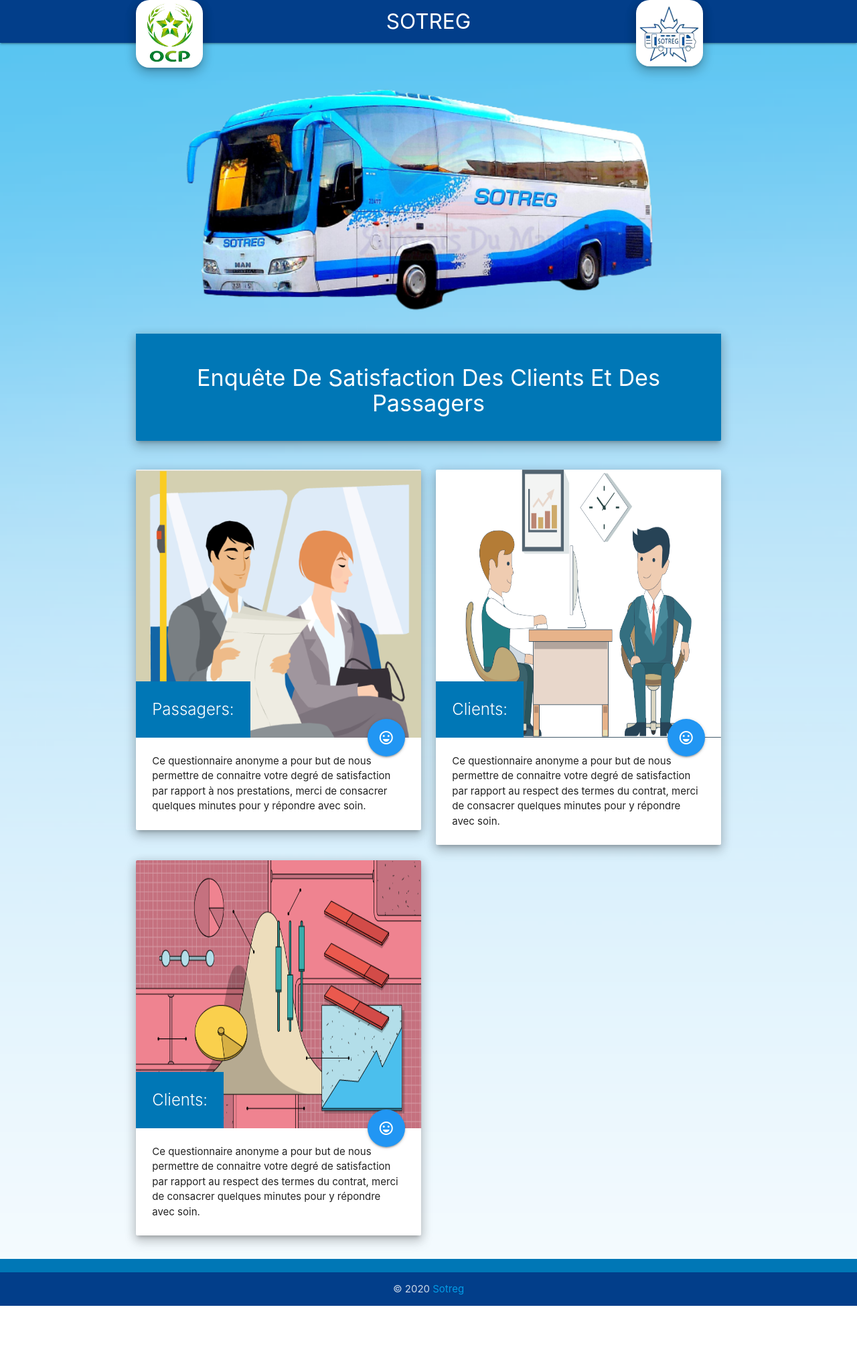
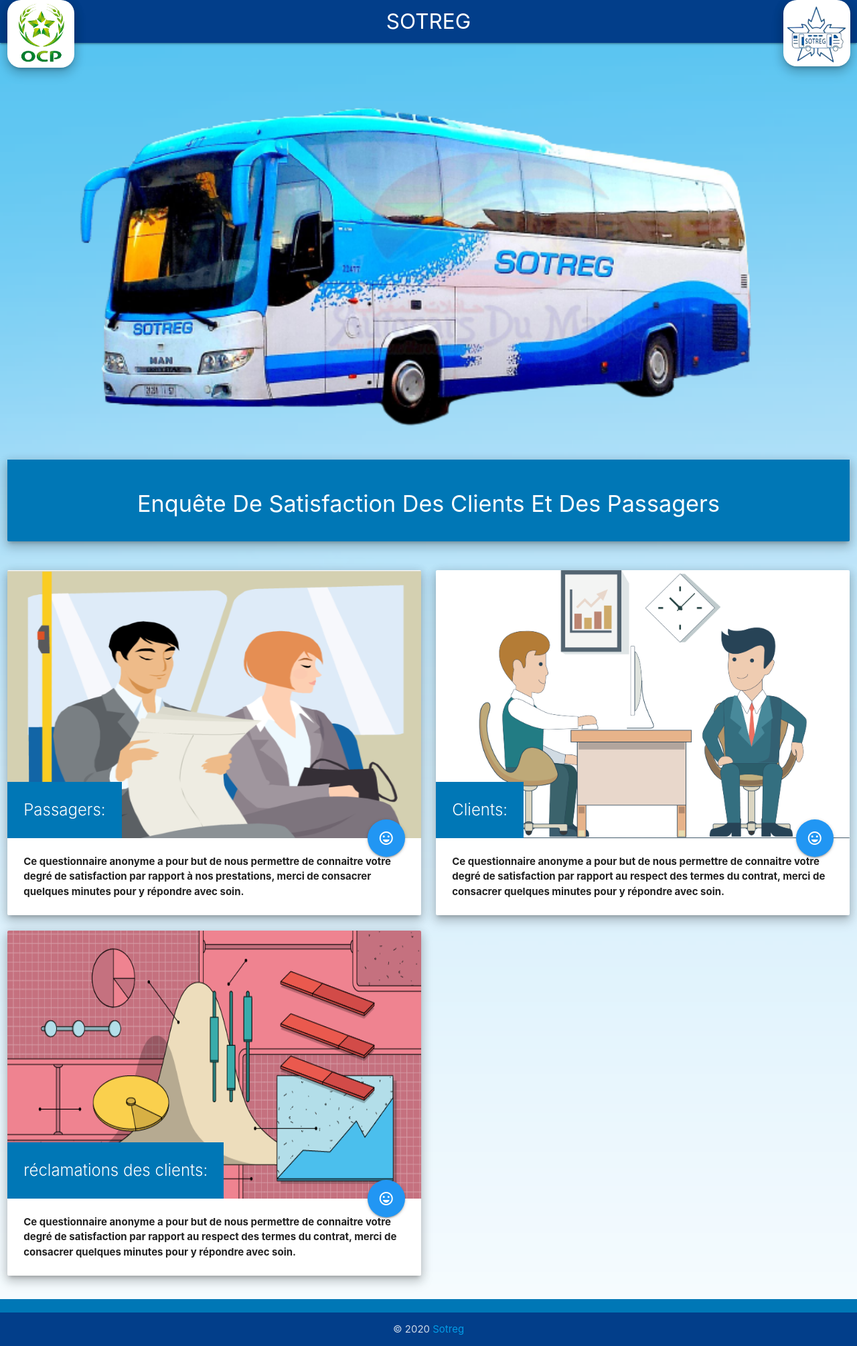
Before and after one commit to alizaynoune/My_Internship, a PHP site: page /app/view/index.html in a window 1280 px wide. Shown: the whole page at 67% size. Before the commit the page ends 1949 px from the top, so only its background shows below. Run offline with PHP 8.4, Linux system fonts and the light colour scheme.

Commit message:
update font_size
Signed-off-by: alizaynoune <jokir.zaynoune@gmail.com>

```diff
--- a/app/view/css/style.css
+++ b/app/view/css/style.css
@@ -82,8 +82,10 @@ input[type=range] + .thumb {
 }
 
 .logoSotreg{
-
-  float: right;
+  position: absolute;
+  right: 10px;
+  top: 0%;
+  padding: 0%;
 }
 
 
--- a/app/view/index.html
+++ b/app/view/index.html
@@ -8,6 +8,16 @@
     <link type="text/css" rel="stylesheet" href="css/style.css" media="screen,projection" />
 
     <meta name="viewport" content="width=device-width, initial-scale=1.0" />
+    <style>
+        p{
+            font-size: 15px;
+            font-weight: bold; margin-top: 30px
+        }
+        .container{
+            width: 100%;
+            /* text-align: center; */
+        }
+    </style>
 </head>
 
 <body>
@@ -76,11 +86,11 @@
                 </div>
             </div>
 
-            <div class="col s12 m6">
+            <div  class="col s12 m6 ">
                 <div class="card z-depth-3">
                     <div class="card-image">
                         <img class="card-image-size" src="images/reclamations.png">
-                        <span class="card-title">Clients:</span>
+                        <span class="card-title">réclamations des clients:</span>
                         <a href="reclamations.html"
                             class="btn-floating btn-large halfway-fab waves-effect waves-light pulse blue">
                             <i class="material-icons">sentiment_very_satisfied</i>
```
Also changed, not shown: app/view/clients.html (+13 -3 lines), app/view/passagers.html (+16 -8 lines), app/view/reclamations.html (+17 -16 lines).
